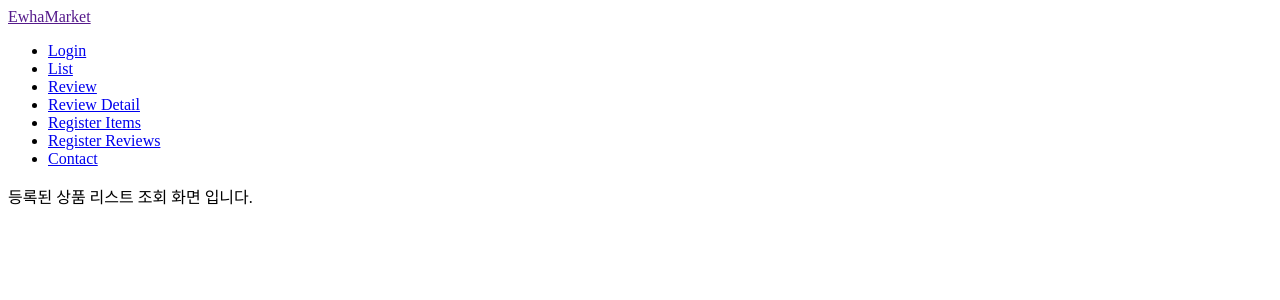
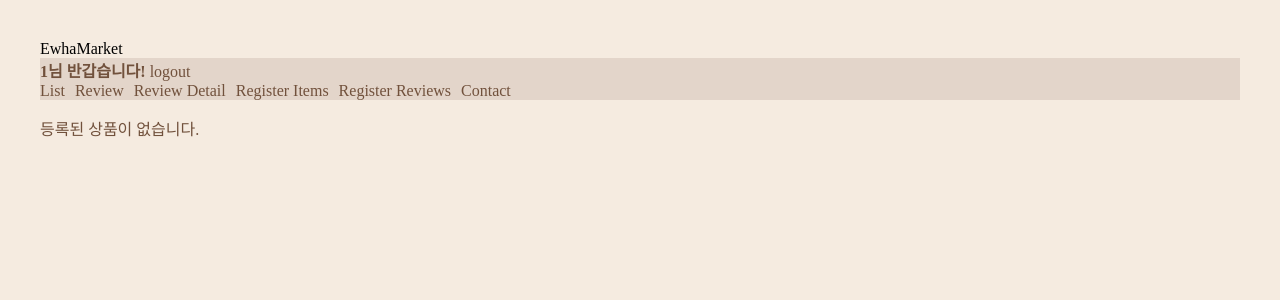
Before and after one commit to dubidubob/OSP_myHW, a Flask app: template templates/list.html in a window 1280 px wide. Shown: the top 300 px of the page. Run offline with Flask 3, Linux system fonts and the light colour scheme; the template is opened without the code that fills it, so the values that code supplies are empty; the visitor is signed in with stand-in values (Sample User, id 1); some web fonts are replaced.

Commit message:
9_1 completed

```diff
--- a/app.py
+++ b/app.py
@@ -1,15 +1,17 @@
-from flask import Flask, render_template, request
+from flask import Flask, render_template, request, flash, redirect, url_for, session
 from database import DBhandler
 import hashlib
 import sys
 
 application = Flask(__name__)
+application.config["SECRET_KEY"] = "helloosp"
 
 DB=DBhandler()
 
 @application.route("/")
 def hello():
-    return render_template("index.html")
+    #return render_template("index.html")
+    return redirect(url_for('view_list'))
 
 @application.route("/login")
 def view_login():
@@ -27,8 +29,52 @@ def login_user():
         flash("Wrong ID or PW!")
         return render_template("login.html")
 
+@application.route("/signup")
+def signup():
+    return render_template("signup.html")
+
+@application.route("/signup_post", methods=['POST'])
+def register_user():
+    data=request.form
+    pw=request.form['pw']
+    pw_hash = hashlib.sha256(pw.encode('utf-8')).hexdigest()
+    if DB.insert_user(data,pw_hash):
+        return render_template("login.html")
+    else:
+        flash("user id already exist!")
+        return render_template("signup.html")
+
+@application.route("/logout")
+def logout_user():
+    session.clear()
+    return redirect(url_for('view_list'))
+
 @application.route("/list")
 def view_list():
+    page = request.args.get("page", 0, type=int)
+    per_page=6 # item count to display per page
+    per_row=3# item count to display per row
+    row_count=int(per_page/per_row)
+    start_idx=per_page*page
+    end_idx=per_page*(page+1)
+    data = DB.get_items() #read the table
+    item_counts = len(data)
+    data = dict(list(data.items())[start_idx:end_idx])
+    tot_count = len(data)
+    for i in range(row_count):#last row
+        if (i == row_count-1) and (tot_count%per_row != 0):
+            locals()['data_{}'.format(i)] = dict(list(data.items())[i*per_row:])
+        else:
+            locals()['data_{}'.format(i)] = dict(list(data.items())[i*per_row:(i+1)*per_row])
+    return render_template(
+        "list.html",
+        datas=data.items(),
+        row1=locals()['data_0'].items(),
+        row2=locals()['data_1'].items(),
+        limit=per_page,
+        page=page,
+        page_count=int((item_counts/per_page)+1),
+        total=item_counts)
     return render_template("list.html")
 
 @application.route("/review")
@@ -66,6 +112,18 @@ def reg_item_submit_post():
     return render_template("submit_item_result.html", data=data, img_path=
     "static/images/{}".format(image_file.filename))
 
+@application.route('/dynamicurl/<varible_name>/')
+def DynamicUrl(varible_name):
+    return str(varible_name)
+
+@application.route("/view_detail/<name>/")
+def view_item_detail(name):
+    print("###name:",name)
+    data = DB.get_item_byname(str(name))
+    print("####data:",data)
+    return render_template("detail.html", name=name, data=data)
+
+
 
 if __name__ == "__main__":
     application.run(host='0.0.0.0', port=5000)
--- a/static/style.css
+++ b/static/style.css
@@ -0,0 +1,82 @@
+* {
+  box-sizing: border-box;
+  color: #71513c;
+  font-family: "SeoulHangang";
+}
+
+@font-face {
+  font-family: "SeoulHangang";
+  src: url("SeoulHangang_CEB_Regular.ttf") format("truetype");
+  font-weight: normal;
+}
+
+body {
+  margin: 0;
+  padding: 40px;
+  color: #71513c;
+  background-color: #f5ebe0;
+}
+
+hr {
+  border-color: #d4927d;
+  border-top: 1px;
+  position: static;
+}
+
+a {
+  text-decoration: none;
+}
+
+.home-a {
+  text-decoration: none;
+}
+
+.home-navbar__logo a {
+  color: black;
+}
+
+.home-ul {
+  list-style-type: none;
+  margin: auto;
+  padding: 0;
+  overflow: hidden;
+  background-color: #e3d5ca;
+}
+
+.home-li {
+  float: left;
+  padding-right: 10px;
+  color: black;
+}
+
+.page-nation li {
+  list-style: none;
+}
+
+.page-wrap {
+  text-align: center;
+  font-size: 0;
+}
+
+.page-nation {
+  display: flex;
+  justify-content: center;
+  align-items: center;
+  margin-top: 20px;
+}
+
+.page-nation a {
+  display: block;
+  margin: 0 3px;
+  float: left;
+  border: 1px solid #e6e6e6;
+  width: 28px;
+  height: 28px;
+  line-height: 28px;
+  text-align: center;
+  background-color: #fff;
+  font-size: 13px;
+  color: black;
+  text-decoration: none;
+  font-weight: bold;
+}
--- a/templates/index.html
+++ b/templates/index.html
@@ -17,19 +17,27 @@
         <a class="home-a" href="">EwhaMarket</a>
       </div>
       <ul class="home-ul">
+        {% if session['id'] %}
+        <li>
+          <a href="/logout"><b>{{session['id']}}님 반갑습니다!</b> logout</a>
+        </li>
+        {% else %}
         <li class="home-li"><a class="home-a" href="/login">Login</a></li>
-        <li class="home-li"><a class="home-a" href="/list">List</a></li>
-        <li class="home-li"><a class="home-a" href="/review">Review</a></li>
+        {% endif %}
+        <li class="home-li"><a class="home-a" href="/list">List </a></li>
+        <li class="home-li"><a class="home-a" href="/review">Review </a></li>
         <li class="home-li">
-          <a class="home-a" href="/review_detail">Review Detail</a>
+          <a class="home-a" href="/review_detail">Review Detail </a>
         </li>
         <li class="home-li">
-          <a class="home-a" href="/reg_items">Register Items</a>
+          <a class="home-a" href="/reg_items">Register Items </a>
         </li>
         <li class="home-li">
-          <a class="home-a" href="/reg_reviews">Register Reviews</a>
+          <a class="home-a" href="/reg_reviews">Register Reviews </a>
         </li>
-        <li class="home-li"><a class="home-a" href="/contact">Contact</a></li>
+        <li class="home-li">
+          <a class="home-a" href="/contact">Contact </a>
+        </li>
       </ul>
       <a href="#" class="navbar__toogleBtn">
         <i class="fas fa-bars"></i>
--- a/templates/list.html
+++ b/templates/list.html
@@ -1,2 +1,44 @@
-{% extends "index.html" %} {% block section %} 등록된 상품 리스트 조회 화면
-입니다. {% endblock section %}
+{% extends "index.html" %} {% block section %} {% if total > 0 %}
+<p>상품 리스트 -- 현재까지 {{total}}개 등록됨</p>
+<table>
+  <tr>
+    {% for key, value in row1 %}
+    <td
+      onclick="location.href='/view_detail/{{key}}/';"
+      style="cursor: pointer"
+    >
+      <img src="static/images/{{value.img_path}}" , width="140," height="200" />
+    </td>
+    {% endfor %}
+  </tr>
+  <tr>
+    {% for key, value in row2 %}
+    <td>상품이름: {{key}}</td>
+    {% endfor %}
+  </tr>
+  <tr>
+    {% for key, value in row2 %}
+    <td
+      onclick="location.href='/view_detail/{{key}}/';"
+      style="cursor: pointer"
+    >
+      <img src="static/images/{{value.img_path}}" , width="140," height="200" />
+    </td>
+    {% endfor %}
+  </tr>
+</table>
+<!-- 페이지네이션을 위한 코드 시작 -->
+<div class="page-wrap">
+  <div class="page-nation">
+    <ul>
+      <li>
+        {% for i in range(page_count)%}
+        <a href="{{url_for('view_list', page=i)}}" color="black">{{i}}</a>
+        {% endfor %}
+      </li>
+    </ul>
+  </div>
+</div>
+{% else %}
+<p>등록된 상품이 없습니다.</p>
+{% endif %} {% endblock section %}
```
Also changed, not shown: database.py (+53 -0 lines), templates/detail.html (added, +7 -0 lines), templates/signup.html (+16 -0 lines), static/images/360.jpg (added), static/images/asphalt-dark-dawn-531321.jpg (added), static/images/dawn-dusk-hd-wallpaper-36717.jpg (added), static/images/스크린샷(1133).png (added), static/images/스크린샷(16).png (added), static/images/스크린샷(909).png (added).
